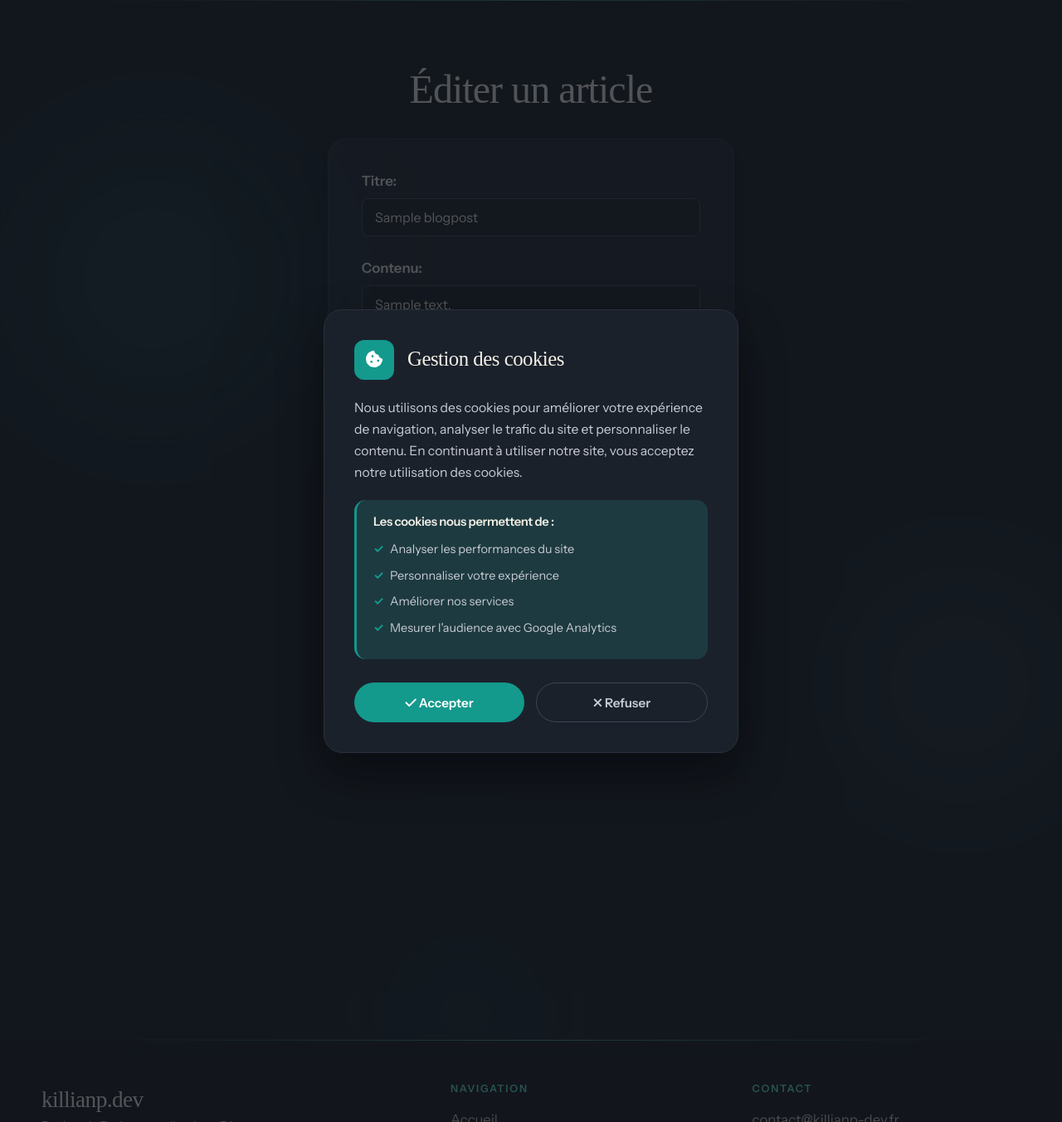
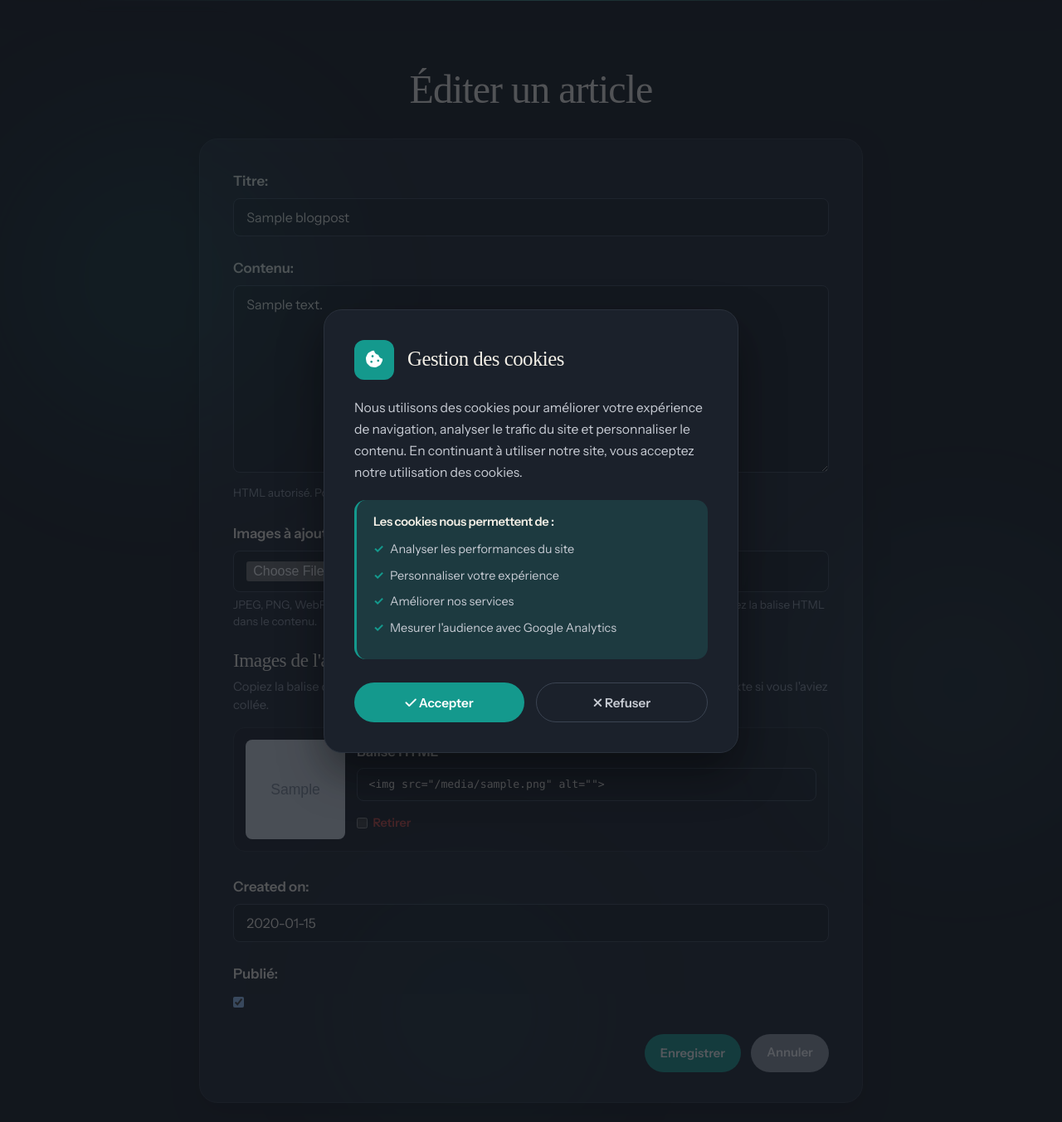
Before and after one commit to Killianp-dev/django-app, a Django app: a page that uses src/templates/base.html in a window 1280 px wide. Shown: the part 72-1425 px from the top of the page at 83% size. Run offline with Django 5.2, Linux system fonts and the light colour scheme; a user stored in the database is signed in; tables that the repository leaves empty hold one stand-in row (values such as "Sample post"); grey boxes marked "Sample" are stand-in pictures; some libraries are stand-ins or nearby versions; some web fonts are replaced.

Commit message:
feat(blog): joindre des images à un article
On les enregistre avec le billet et on affiche la balise HTML à copier dans le contenu.

Co-authored-by: Cursor <cursoragent@cursor.com>

```diff
--- /dev/null
+++ b/src/blog/forms.py
@@ -0,0 +1,149 @@
+from pathlib import Path
+
+from django import forms
+from django.core.exceptions import ValidationError
+from django.forms import inlineformset_factory
+
+from blog.models import (
+    ALLOWED_IMAGE_EXTENSIONS,
+    MAX_IMAGE_BYTES,
+    MAX_IMAGES_PER_POST,
+    BlogImage,
+    BlogPost,
+)
+
+IMAGE_FORMSET_PREFIX = "images"
+
+
+class MultipleImageInput(forms.ClearableFileInput):
+    allow_multiple_selected = True
+
+
+class MultipleImageField(forms.ImageField):
+    default_error_messages = {
+        "invalid_image": "Envoyez une image valide (JPEG, PNG, WebP ou GIF).",
+    }
+
+    def __init__(self, *args, **kwargs):
+        kwargs.setdefault(
+            "widget",
+            MultipleImageInput(
+                attrs={"accept": "image/jpeg,image/png,image/webp,image/gif"}
+            ),
+        )
+        super().__init__(*args, **kwargs)
+
+    def clean(self, data, initial=None):
+        if not data:
+            return []
+        if not isinstance(data, (list, tuple)):
+            data = [data]
+
+        cleaned = []
+        errors = []
+        for item in data:
+            if not item:
+                continue
+            extension = Path(getattr(item, "name", "")).suffix.lower().lstrip(".")
+            if extension not in ALLOWED_IMAGE_EXTENSIONS:
+                errors.append(
+                    ValidationError(
+                        "Formats acceptés : JPEG, PNG, WebP et GIF.",
+                        code="extension",
+                    )
+                )
+                continue
+            try:
+                image = super().clean(item, initial)
+            except ValidationError as exc:
+                errors.extend(exc.error_list)
+                continue
+            if image.size > MAX_IMAGE_BYTES:
+                errors.append(
+                    ValidationError(
+                        "Chaque image doit faire moins de 8 Mo.",
+                        code="size",
+                    )
+                )
+                continue
+            cleaned.append(image)
+
+        if errors:
+            raise ValidationError(errors)
+        return cleaned
+
+
+class BlogPostForm(forms.ModelForm):
+    new_images = MultipleImageField(
+        required=False,
+        label="Images à ajouter",
+        help_text=(
+            "JPEG, PNG, WebP ou GIF, 8 Mo maximum. Plusieurs fichiers possibles. "
+            "Après enregistrement, copiez la balise HTML dans le contenu."
+        ),
+    )
+
+    class Meta:
+        model = BlogPost
+        fields = ["title", "content", "created_on"]
+
+    def __init__(self, *args, **kwargs):
+        super().__init__(*args, **kwargs)
+        self.fields["content"].help_text = (
+            "HTML autorisé. Pour afficher une image, copiez sa balise dans ce texte."
+        )
+        new_images = self.fields.pop("new_images")
+        ordered = {}
+        for name, field in self.fields.items():
+            ordered[name] = field
+            if name == "content":
+                ordered["new_images"] = new_images
+        if "new_images" not in ordered:
+            ordered["new_images"] = new_images
+        self.fields = ordered
+
+    def _pending_image_deletions(self):
+        prefix = IMAGE_FORMSET_PREFIX
+        try:
+            total = int(self.data.get(f"{prefix}-TOTAL_FORMS") or 0)
+        except (TypeError, ValueError):
+            return 0
+        total = min(max(total, 0), 1000)
+        return sum(
+            1
+            for index in range(total)
+            if self.data.get(f"{prefix}-{index}-DELETE")
+        )
+
+    def clean(self):
+        cleaned = super().clean()
+        new_images = cleaned.get("new_images") or []
+        existing = self.instance.images.count() if self.instance.pk else 0
+        kept = max(0, existing - self._pending_image_deletions())
+        if kept + len(new_images) > MAX_IMAGES_PER_POST:
+            noun = "image" if MAX_IMAGES_PER_POST == 1 else "images"
+            self.add_error(
+                "new_images",
+                f"Un article peut contenir au plus {MAX_IMAGES_PER_POST} {noun}.",
+            )
+        return cleaned
+
+
+class BlogPostUpdateForm(BlogPostForm):
+    class Meta(BlogPostForm.Meta):
+        fields = ["title", "content", "created_on", "published"]
+
+
+class BlogImageForm(forms.ModelForm):
+    class Meta:
+        model = BlogImage
+        fields = ()
+
+
+BlogImageFormSet = inlineformset_factory(
+    BlogPost,
+    BlogImage,
+    form=BlogImageForm,
+    extra=0,
+    can_delete=True,
+)
--- a/src/blog/views.py
+++ b/src/blog/views.py
@@ -1,8 +1,9 @@
+from django.db import models, transaction
+from django.urls import reverse, reverse_lazy
 from django.views.generic import ListView, CreateView, UpdateView, DetailView, DeleteView
-from django.urls import reverse_lazy
-from django.db import models
 
-from .models import BlogPost
+from .forms import IMAGE_FORMSET_PREFIX, BlogImageFormSet, BlogPostForm, BlogPostUpdateForm
+from .models import BlogImage, BlogPost
 
 
 class BlogHome(ListView):
@@ -18,16 +19,57 @@ class BlogHome(ListView):
         return queryset.filter(published=True)  # display only published posts.
 
 
-class BlogCreate(CreateView):
+class BlogImageUploadMixin:
+    def form_valid(self, form):
+        self.uploaded_new_images = bool(form.cleaned_data.get("new_images"))
+        with transaction.atomic():
+            response = super().form_valid(form)
+            for uploaded in form.cleaned_data.get("new_images") or []:
+                BlogImage.objects.create(post=self.object, image=uploaded)
+        return response
+
+    def get_success_url(self):
+        if getattr(self, "uploaded_new_images", False):
+            return (
+                reverse("blog:edit", kwargs={"slug": self.object.slug})
+                + "?images=ajoutees"
+            )
+        return super().get_success_url()
+
+
+class BlogCreate(BlogImageUploadMixin, CreateView):
     model = BlogPost
     template_name = "blog/blogpost_create.html"
-    fields = ['title', 'content', 'created_on']
+    form_class = BlogPostForm
 
 
-class BlogPostUpdate(UpdateView):
+class BlogPostUpdate(BlogImageUploadMixin, UpdateView):
     model = BlogPost
     template_name = "blog/blogpost_edit.html"
-    fields = ['title', 'content', 'created_on', 'published']
+    form_class = BlogPostUpdateForm
+
+    def get_context_data(self, **kwargs):
+        context = super().get_context_data(**kwargs)
+        context["show_image_library"] = True
+        context.setdefault("image_formset", self._image_formset())
+        return context
+
+    def _image_formset(self):
+        kwargs = {"instance": self.object, "prefix": IMAGE_FORMSET_PREFIX}
+        if self.request.method == "POST":
+            return BlogImageFormSet(self.request.POST, **kwargs)
+        return BlogImageFormSet(**kwargs)
+
+    def form_valid(self, form):
+        image_formset = self._image_formset()
+        if not image_formset.is_valid():
+            return self.render_to_response(
+                self.get_context_data(form=form, image_formset=image_formset)
+            )
+        with transaction.atomic():
+            response = super().form_valid(form)
+            image_formset.save()
+        return response
 
 
 class BlogPostDetail(DetailView):
--- a/src/static/css/components/_forms.css
+++ b/src/static/css/components/_forms.css
@@ -231,3 +231,118 @@
     overflow-wrap: anywhere;
   }
 }
+
+.form-group .help-text {
+  display: block;
+  margin-top: 0.4rem;
+  font-size: 0.85rem;
+  line-height: 1.45;
+  color: var(--color-ink-muted);
+}
+
+.blog-images__notice {
+  margin: 0 0 1.25rem;
+  padding: 0.8rem 1rem;
+  border-radius: var(--radius-sm);
+  background: var(--color-accent-soft);
+  color: var(--color-ink);
+  font-size: 0.95rem;
+  line-height: 1.5;
+}
+
+.blog-images {
+  margin: 0.25rem 0 1.75rem;
+}
+
+.blog-images__title {
+  margin: 0 0 0.45rem;
+  font-size: 1.45rem;
+}
+
+.blog-images__intro,
+.blog-images__empty {
+  margin: 0 0 1rem;
+  color: var(--color-ink-muted);
+  font-size: 0.92rem;
+  line-height: 1.5;
+}
+
+.blog-images .errorlist {
+  margin: 0.35rem 0 0;
+  padding: 0;
+  list-style: none;
+  color: var(--color-danger);
+  font-size: 0.85rem;
+}
+
+.blog-images__list {
+  display: flex;
+  flex-direction: column;
+  gap: 0.9rem;
+  margin: 0;
+  padding: 0;
+  list-style: none;
+}
+
+.blog-image {
+  display: grid;
+  grid-template-columns: 7.5rem minmax(0, 1fr);
+  gap: 0.9rem;
+  padding: 0.85rem;
+  border: 1px solid var(--color-border);
+  border-radius: var(--radius-md);
+  background: var(--color-bg-alt);
+}
+
+.blog-image__preview {
+  display: block;
+  width: 100%;
+  height: 7.5rem;
+  object-fit: cover;
+  border-radius: var(--radius-sm);
+  background: var(--color-surface);
+}
+
+.blog-image__tag {
+  display: block;
+  margin: 0 0 0.85rem;
+}
+
+.blog-image__tag > span {
+  display: block;
+  margin-bottom: 0.35rem;
+  font-weight: 600;
+  color: var(--color-ink);
+}
+
+.blog-image__tag input {
+  width: 100%;
+  padding: 0.7rem 0.85rem;
+  font-family: ui-monospace, SFMono-Regular, Menlo, Consolas, monospace;
+  font-size: 0.82rem;
+  border: 1px solid var(--color-border-strong);
+  border-radius: var(--radius-sm);
+  background: var(--color-input);
+  color: var(--color-ink);
+}
+
+.blog-image__delete {
+  display: inline-flex;
+  align-items: center;
+  gap: 0.4rem;
+  margin: 0;
+  font-size: 0.9rem;
+  font-weight: 600;
+  color: var(--color-danger);
+  cursor: pointer;
+}
+
+@media (max-width: 640px) {
+  .blog-image {
+    grid-template-columns: 1fr;
+  }
+
+  .blog-image__preview {
+    height: 10rem;
+  }
+}
--- a/src/static/css/main.css
+++ b/src/static/css/main.css
@@ -14,7 +14,7 @@
 @import url('./components/_buttons.css');
 @import url('./components/_cards.css');
 @import url('./components/_footer.css');
-@import url('./components/_forms.css');
+@import url('./components/_forms.css?v=20261012-blog-images');
 @import url('./components/cookie-modal.css');
 
 /* 3. Sections - Sections spécifiques de la page */
--- a/src/templates/base.html
+++ b/src/templates/base.html
@@ -37,7 +37,7 @@
     <noscript>
         <link rel="stylesheet" href="https://fonts.googleapis.com/css2?family=Instrument+Sans:ital,wght@0,400;0,500;0,600;0,700;1,400&family=Instrument+Serif:ital@0;1&display=swap">
     </noscript>
-    <link rel="stylesheet" href="{% static 'css/main.css' %}?v=20260909-swipe">
+    <link rel="stylesheet" href="{% static 'css/main.css' %}?v=20261012-blog-images">
     <link rel="icon" href="{% static 'ressources/favicon.svg' %}?v=20260822" type="image/svg+xml">
     <link rel="icon" type="image/png" sizes="32x32" href="{% static 'ressources/killianp-fav.png' %}?v=20260822">
     <link rel="apple-touch-icon" href="{% static 'ressources/apple-touch-icon.png' %}?v=20260822">
--- a/src/templates/partials/blogpost_form.html
+++ b/src/templates/partials/blogpost_form.html
@@ -1,4 +1,7 @@
 <article class="form-article">
+  {% if show_image_library and request.GET.images == 'ajoutees' %}
+  <p class="blog-images__notice" role="status">Images enregistrées. Copiez leur balise HTML dans le contenu, puis enregistrez.</p>
+  {% endif %}
   <form method="POST" enctype="multipart/form-data" class="form">
     {% csrf_token %}
     {% for field in form %}
@@ -12,6 +15,9 @@
       <span class="error">{{ error }}</span>
       {% endfor %}
     </div>
+    {% if field.name == 'new_images' and show_image_library %}
+      {% include 'partials/blogpost_images.html' %}
+    {% endif %}
     {% endfor %}
     <div class="form-actions">
       <input type="submit" value="{{ submit_label }}" class="btn">
--- /dev/null
+++ b/src/templates/partials/blogpost_images.html
@@ -0,0 +1,29 @@
+<section class="blog-images" aria-labelledby="blog-images-title">
+  <h2 id="blog-images-title" class="blog-images__title">Images de l'article</h2>
+  <p class="blog-images__intro">Copiez la balise dans le contenu. « Retirer » supprime le fichier : enlevez aussi la balise du texte si vous l'aviez collée.</p>
+  {{ image_formset.management_form }}
+  {{ image_formset.non_form_errors }}
+  {% if image_formset.forms %}
+  <ul class="blog-images__list">
+    {% for image_form in image_formset %}
+    <li class="blog-image">
+      {{ image_form.id }}
+      <img class="blog-image__preview" src="{{ image_form.instance.image.url }}" alt="" width="160" height="120">
+      <div class="blog-image__fields">
+        <label class="blog-image__tag">
+          <span>Balise HTML</span>
+          <input type="text" readonly value='<img src="{{ image_form.instance.image.url }}" alt="">' onclick="this.select()">
+        </label>
+        {{ image_form.non_field_errors }}
+        <label class="blog-image__delete">
+          {{ image_form.DELETE }}
+          <span>Retirer</span>
+        </label>
+      </div>
+    </li>
+    {% endfor %}
+  </ul>
+  {% else %}
+  <p class="blog-images__empty">Aucune image pour le moment. Elles apparaîtront ici après l'enregistrement.</p>
+  {% endif %}
+</section>
```
Also changed, not shown: src/blog/admin.py (+9 -1 lines), src/blog/models.py (+83 -2 lines), src/blog/tests.py (+247 -2 lines), src/blog/migrations/0007_blogimage.py (added).
